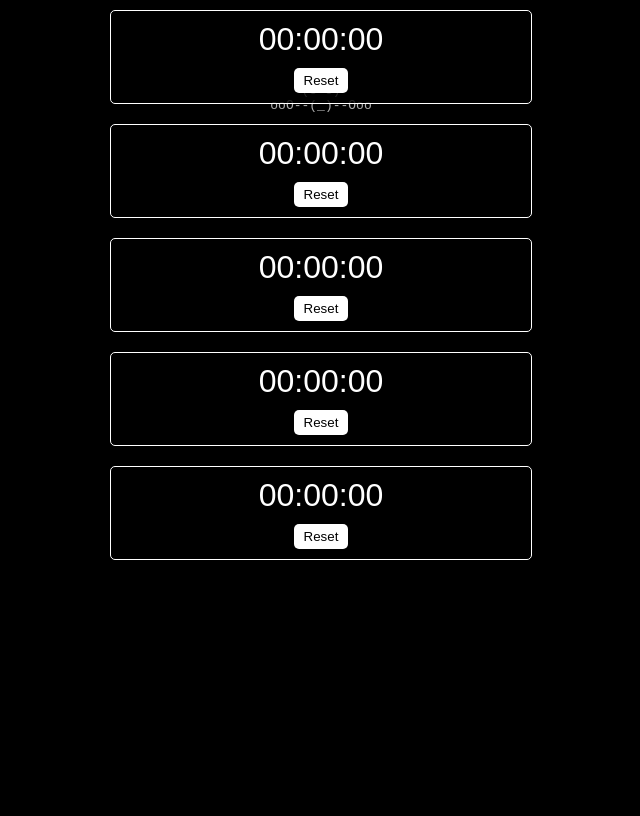
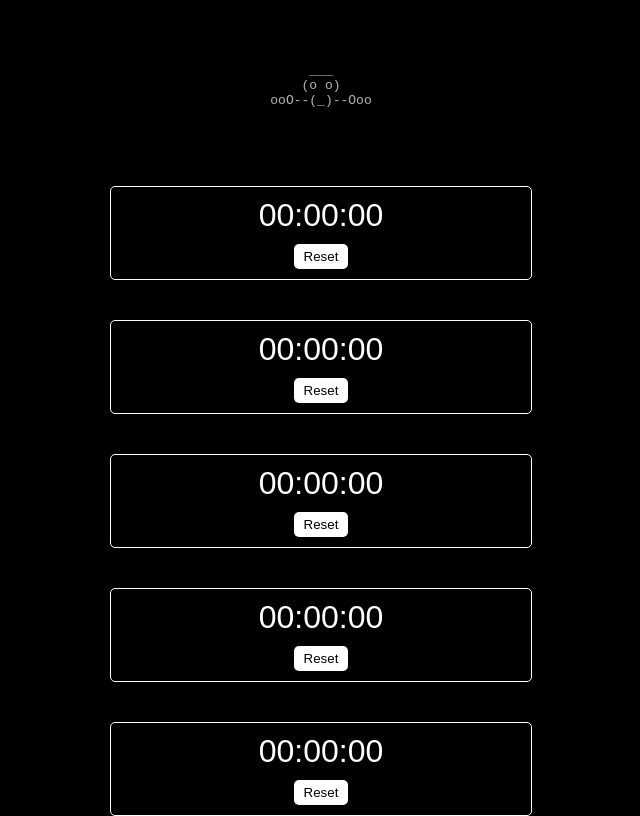
Before and after one commit to GaHub/timer-web-app, a plain HTML site: page index.html in a window 1280 px wide. Shown: the whole page, without its empty margins (319-959 px from the left). Drawn offline with Linux system fonts and the light colour scheme.

Commit message:
Update index.html

```diff
--- a/index.html
+++ b/index.html
@@ -18,17 +18,15 @@
             position: relative;
         }
         .ascii-art {
-            position: absolute;
-            top: 10px; /* Posiziona l'ASCII art in alto */
-            left: 50%;
-            transform: translateX(-50%); /* Centra orizzontalmente l'ASCII art */
-            white-space: pre;
+            position: relative;
+            margin-top: 5px; /* Distanza dall'alto della pagina */
+            white-space: pre; /* Preserva gli spazi e i ritorni a capo */
             font-family: monospace;
             color: rgba(255, 255, 255, 0.7); /* Colore bianco semi-trasparente */
             z-index: 1;
         }
         .timer {
-            margin: 10px;
+            margin: 20px; /* Distanza tra i timer e l'ASCII art */
             padding: 10px;
             border: 1px solid #fff;
             border-radius: 5px;
```
